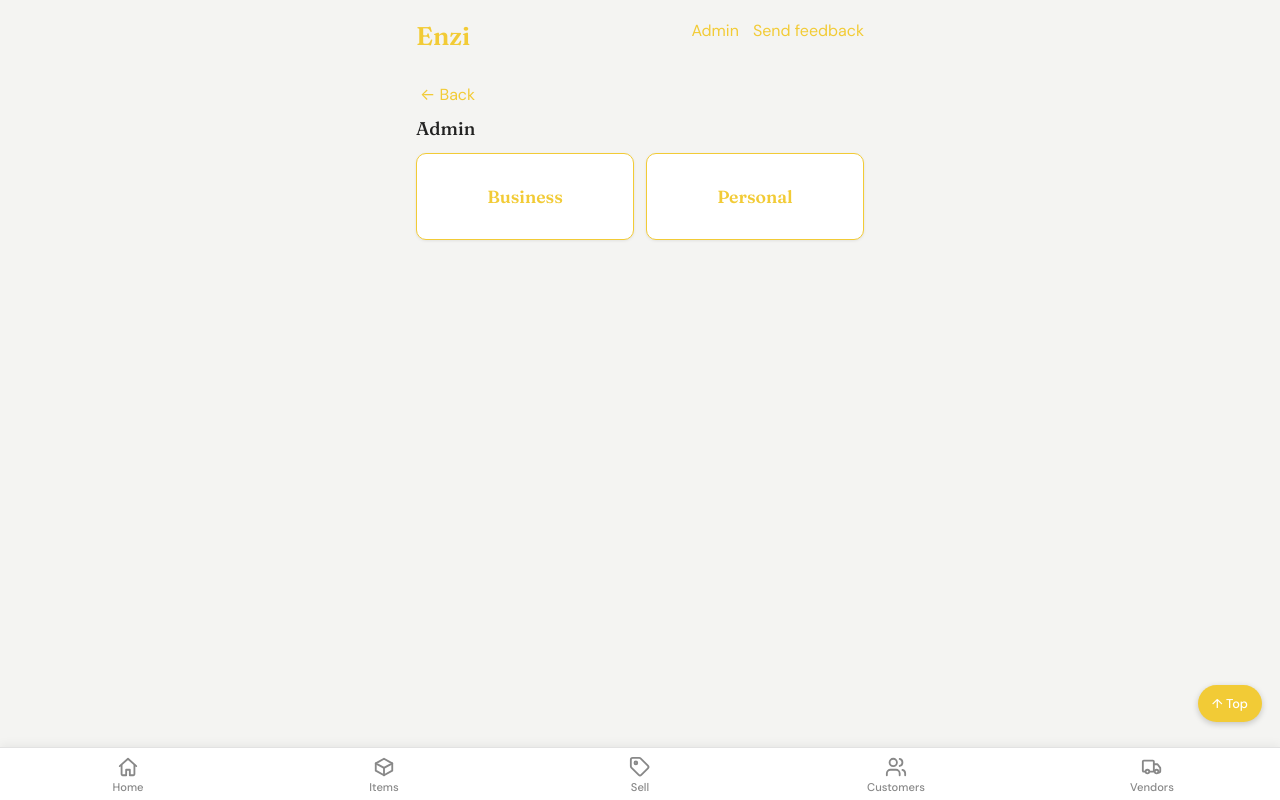
After one commit to neldajohn/enzi-app, a Flask app: template templates/admin_chooser.html in a window 1280 px wide. The commit adds this page. Run offline with Flask 3, Linux system fonts and the light colour scheme; the template is opened without the code that fills it, so the values that code supplies are empty; parts of the project's set-up code (start-up, migrations or seed data) failed here and were passed over; some libraries are stand-ins or nearby versions.

Commit message:
Brighter gold, simplified header, Admin as a chooser page
Theme color changed again from #BF8F02 to #F2CB36 per direct request,
applied everywhere the previous value was hardcoded.

Header right side reverts to just "Admin" + "Send feedback" (drops
the time-of-day greeting and the two separate Business/Personal admin
links added in the previous round) — left side (logo + business name)
is unchanged. "Admin" now goes to a new intermediate page (/admin)
with two buttons, "Business" and "Personal", each leading to the
respective admin section built last round.

The greeting computation (time_based_greeting, the EAT timezone
handling, the translation keys) is left in place even though nothing
renders it now — harmless, and avoids redoing that work if it's
wanted somewhere else later.

```diff
--- a/app.py
+++ b/app.py
@@ -698,9 +698,9 @@ def build_quantity_chart(history):
         f'<line x1="{pad_left}" y1="{pad_top + plot_height:.1f}" x2="{pad_left + plot_width:.1f}" '
         f'y2="{pad_top + plot_height:.1f}" stroke="#ccc" stroke-width="1" />'
     )
-    svg.append(f'<polyline points="{" ".join(points)}" fill="none" stroke="#BF8F02" stroke-width="2" />')
+    svg.append(f'<polyline points="{" ".join(points)}" fill="none" stroke="#F2CB36" stroke-width="2" />')
     for x, y, q in circles:
-        svg.append(f'<circle cx="{x:.1f}" cy="{y:.1f}" r="3.5" fill="#BF8F02" />')
+        svg.append(f'<circle cx="{x:.1f}" cy="{y:.1f}" r="3.5" fill="#F2CB36" />')
         svg.append(f'<text x="{x:.1f}" y="{y - 8:.1f}" font-size="10" text-anchor="middle" fill="#333">{q}</text>')
     for x, label in labels:
         svg.append(
@@ -827,9 +827,9 @@ def build_value_chart(snapshots):
         f'<line x1="{pad_left}" y1="{pad_top + plot_height:.1f}" x2="{pad_left + plot_width:.1f}" '
         f'y2="{pad_top + plot_height:.1f}" stroke="#ccc" stroke-width="1" />'
     )
-    svg.append(f'<polyline points="{" ".join(points)}" fill="none" stroke="#BF8F02" stroke-width="2" />')
+    svg.append(f'<polyline points="{" ".join(points)}" fill="none" stroke="#F2CB36" stroke-width="2" />')
     for x, y in circles:
-        svg.append(f'<circle cx="{x:.1f}" cy="{y:.1f}" r="3" fill="#BF8F02" />')
+        svg.append(f'<circle cx="{x:.1f}" cy="{y:.1f}" r="3" fill="#F2CB36" />')
     svg.append(
         f'<text x="{pad_left - 6:.1f}" y="{pad_top + 4:.1f}" font-size="9" text-anchor="end" fill="#777">'
         f'{max_v:,.0f}</text>'
@@ -856,7 +856,7 @@ LOW_STOCK_THRESHOLD = 5
 # anywhere CSS requires one (text, borders, icons) since gradients aren't
 # valid there. The Enzi wordmark itself never uses these — see style.css.
 THEME_PRESETS = {
-    "enzi_green": {"label": "Enzi Gold (default)", "bg": "#BF8F02", "solid": "#BF8F02"},
+    "enzi_green": {"label": "Enzi Gold (default)", "bg": "#F2CB36", "solid": "#F2CB36"},
     "ocean_blue": {"label": "Ocean Blue", "bg": "#2563eb", "solid": "#2563eb"},
     "sunset_orange": {"label": "Sunset Orange", "bg": "#ea580c", "solid": "#ea580c"},
     "royal_purple": {"label": "Royal Purple", "bg": "#7c3aed", "solid": "#7c3aed"},
@@ -1728,6 +1728,14 @@ def switch_user():
 def dismiss_low_stock_banner():
     session["low_stock_dismissed"] = True
     return redirect(url_for("index"))
+
+
+@app.route("/admin")
+def admin_chooser():
+    business_id = session.get("business_id")
+    if not business_id:
+        return redirect(url_for("enter_name"))
+    return render_template("admin_chooser.html")
 
 
 @app.route("/admin/business")
--- a/static/style.css
+++ b/static/style.css
@@ -6,8 +6,8 @@
      (used only for backgrounds); --brand-solid is always a flat color (used
      for text/icons/borders, where a gradient isn't valid CSS). The "Enzi"
      wordmark (h1) deliberately does NOT use these — it stays brand gold. */
-  --brand-bg: #BF8F02;
-  --brand-solid: #BF8F02;
+  --brand-bg: #F2CB36;
+  --brand-solid: #F2CB36;
 }
 
 * {
@@ -43,7 +43,7 @@ h1 {
   font-size: 1.6rem;
   line-height: 1.25;
   margin: 0 0 4px;
-  color: #BF8F02;
+  color: #F2CB36;
 }
 
 .subtitle {
@@ -867,16 +867,16 @@ details.accordion > summary .qty-btn {
   padding: 4px 10px;
   font-size: 0.75rem;
   font-weight: 600;
-  color: #BF8F02;
+  color: #F2CB36;
   background: #fff;
-  border: 1px solid #BF8F02;
+  border: 1px solid #F2CB36;
   border-radius: 20px;
   cursor: pointer;
 }
 
 .lang-btn-active {
   color: #fff;
-  background: #BF8F02;
+  background: #F2CB36;
 }
 
 .bottom-nav {
@@ -1260,3 +1260,26 @@ details.accordion > summary .qty-btn {
   padding-left: 0;
   padding-right: 0;
 }
+
+.admin-chooser-grid {
+  display: grid;
+  grid-template-columns: 1fr 1fr;
+  gap: 12px;
+}
+
+.admin-chooser-btn {
+  display: flex;
+  align-items: center;
+  justify-content: center;
+  text-align: center;
+  text-decoration: none;
+  background: #fff;
+  border: 1px solid var(--brand-solid);
+  color: var(--brand-solid);
+  border-radius: 10px;
+  box-shadow: 0 1px 3px rgba(0, 0, 0, 0.08);
+  padding: 32px 12px;
+  font-family: var(--font-heading);
+  font-weight: 600;
+  font-size: 1.1rem;
+}
--- a/templates/_header.html
+++ b/templates/_header.html
@@ -15,12 +15,8 @@
     {% endif %}
   </div>
   <div class="header-right">
-    {% if user %}
-      <div class="greeting">{{ greeting }}, {{ user.first_name|titlecase }}</div>
-    {% endif %}
     <div class="header-links">
-      <a href="{{ url_for('business_admin') }}" class="switch-link">{{ t('business_admin') }}</a>
-      <a href="{{ url_for('personal_admin') }}" class="switch-link">{{ t('personal_admin') }}</a>
+      <a href="{{ url_for('admin_chooser') }}" class="switch-link">{{ t('admin') }}</a>
       <a href="{{ url_for('feedback') }}" class="switch-link">{{ t('send_feedback') }}</a>
     </div>
   </div>
--- a/templates/admin.html
+++ b/templates/admin.html
@@ -55,7 +55,7 @@
         <label class="theme-swatch-option">
           <input type="radio" name="theme_preset" value="custom" id="theme-custom-radio" {% if current_theme_key == 'custom' %}checked{% endif %}>
           <span class="theme-swatch theme-color-wheel-wrap">
-            <input type="color" name="custom_color" value="{{ business.theme_custom_color or '#BF8F02' }}"
+            <input type="color" name="custom_color" value="{{ business.theme_custom_color or '#F2CB36' }}"
                    onclick="document.getElementById('theme-custom-radio').checked = true;"
                    oninput="document.getElementById('theme-custom-radio').checked = true;">
           </span>
--- /dev/null
+++ b/templates/admin_chooser.html
@@ -0,0 +1,30 @@
+<!DOCTYPE html>
+<html lang="en">
+<head>
+  <meta charset="UTF-8">
+  <meta name="viewport" content="width=device-width, initial-scale=1.0">
+  <title>Enzi — Admin</title>
+  <link rel="preconnect" href="https://fonts.googleapis.com">
+  <link rel="preconnect" href="https://fonts.gstatic.com" crossorigin>
+  <link href="https://fonts.googleapis.com/css2?family=Fraunces:wght@500;600&family=DM+Sans:wght@400;500&display=swap" rel="stylesheet">
+  <link rel="stylesheet" href="{{ url_for('static', filename='style.css') }}">
+</head>
+<body>
+  <main class="page page-with-bottom-nav">
+    {% include '_header.html' %}
+
+    <a href="{{ url_for('index') }}" class="switch-link arrow-link back-link">&larr; {{ t('back') }}</a>
+
+    <div class="list-header">
+      <h2>{{ t('admin_title') }}</h2>
+    </div>
+
+    <div class="admin-chooser-grid">
+      <a href="{{ url_for('business_admin') }}" class="admin-chooser-btn">{{ t('choice_business') }}</a>
+      <a href="{{ url_for('personal_admin') }}" class="admin-chooser-btn">{{ t('choice_personal') }}</a>
+    </div>
+  </main>
+  {% include '_bottom_nav.html' %}
+  <a href="javascript:void(0)" class="back-to-top" onclick="window.scrollTo({top:0,behavior:'smooth'})" aria-label="Back to top">↑ Top</a>
+</body>
+</html>
--- a/translations.py
+++ b/translations.py
@@ -9,6 +9,8 @@ TRANSLATIONS = {
         "admin": "Admin",
         "business_admin": "Business admin",
         "personal_admin": "Personal admin",
+        "choice_business": "Business",
+        "choice_personal": "Personal",
         "greeting_morning": "Good morning",
         "greeting_afternoon": "Good afternoon",
         "greeting_evening": "Good evening",
```
